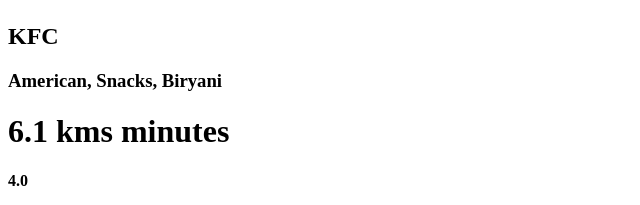
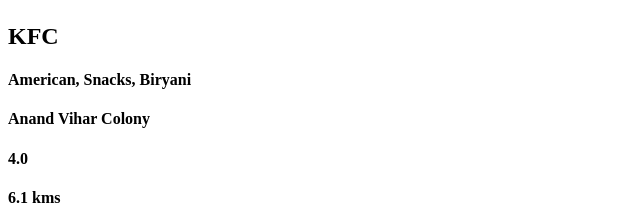
Before and after one commit to rishikrc3/Food_Villa_, a React (Vite) app: page / in a window 1280 px wide. Shown: the part 717-922 px from the top of the page, without its empty margins (0-640 px from the left). Built offline with nearby package versions, Linux system fonts and the light colour scheme.

Commit message:
keys_map

```diff
--- a/App.js
+++ b/App.js
@@ -807,15 +807,47 @@
     subtype: "basic",
   },
 ];
-const RestrauntCard = ({ restaurant }) => {
-  const {
-    name,
-    cuisines,
-    cloudinaryImageId,
-    lastMileTravelString,
-    costForTwoString,
-    avgRating,
-  } = restaurant.data;
+// const RestrauntCard = ({ restaurant }) => {
+//   const {
+//     name,
+//     cuisines,
+//     cloudinaryImageId,
+//     lastMileTravelString,
+//     costForTwoString,
+//     avgRating,
+//   } = restaurant.data;
+//   return (
+//     <div className="card">
+//       <img
+//         src={
+//           "https://res.cloudinary.com/swiggy/image/upload/fl_lossy,f_auto,q_auto,w_508,h_320,c_fill/" +
+//           cloudinaryImageId
+//         }
+//       />
+//       <h2>{name}</h2>
+//       <h3>{cuisines.join(", ")}</h3>
+//       <h1>{lastMileTravelString} minutes</h1>
+//       <span>
+//         <h4>
+//           <i class="fa-solid fa-star"></i>
+//           {avgRating}
+//         </h4>
+//         <h4>{lastMileTravelString}</h4>
+//         <h4>{costForTwoString}</h4>
+//       </span>
+//     </div>
+//   );
+// };
+
+const RestaurantCard = ({
+  cloudinaryImageId,
+  name,
+  cuisines,
+  area,
+  lastMileTravelString,
+  costForTwoString,
+  avgRating,
+}) => {
   return (
     <div className="card">
       <img
@@ -825,8 +857,8 @@
         }
       />
       <h2>{name}</h2>
-      <h3>{cuisines.join(", ")}</h3>
-      <h1>{lastMileTravelString} minutes</h1>
+      <h4>{cuisines.join(", ")}</h4>
+      <h4>{area}</h4>
       <span>
         <h4>
           <i class="fa-solid fa-star"></i>
@@ -838,7 +870,6 @@
     </div>
   );
 };
-
 //Config Driven UI
 
 //props
@@ -846,12 +877,16 @@
   return (
     <div className="restaurant-list">
       {/* {RestrauntCard()} */}
-      <RestrauntCard restaurant={restaurantList[0]} />
+      {/* <RestrauntCard restaurant={restaurantList[0]} />
       <RestrauntCard restaurant={restaurantList[1]} />
       <RestrauntCard restaurant={restaurantList[2]} />
       <RestrauntCard restaurant={restaurantList[3]} />
       <RestrauntCard restaurant={restaurantList[4]} />
-      <RestrauntCard restaurant={restaurantList[5]} />
+      <RestrauntCard restaurant={restaurantList[5]} /> */}
+
+      {restaurantList.map((restaurant) => {
+        return <RestaurantCard key={restaurant.data.id} {...restaurant.data} />;
+      })}
     </div>
   );
 };
```
